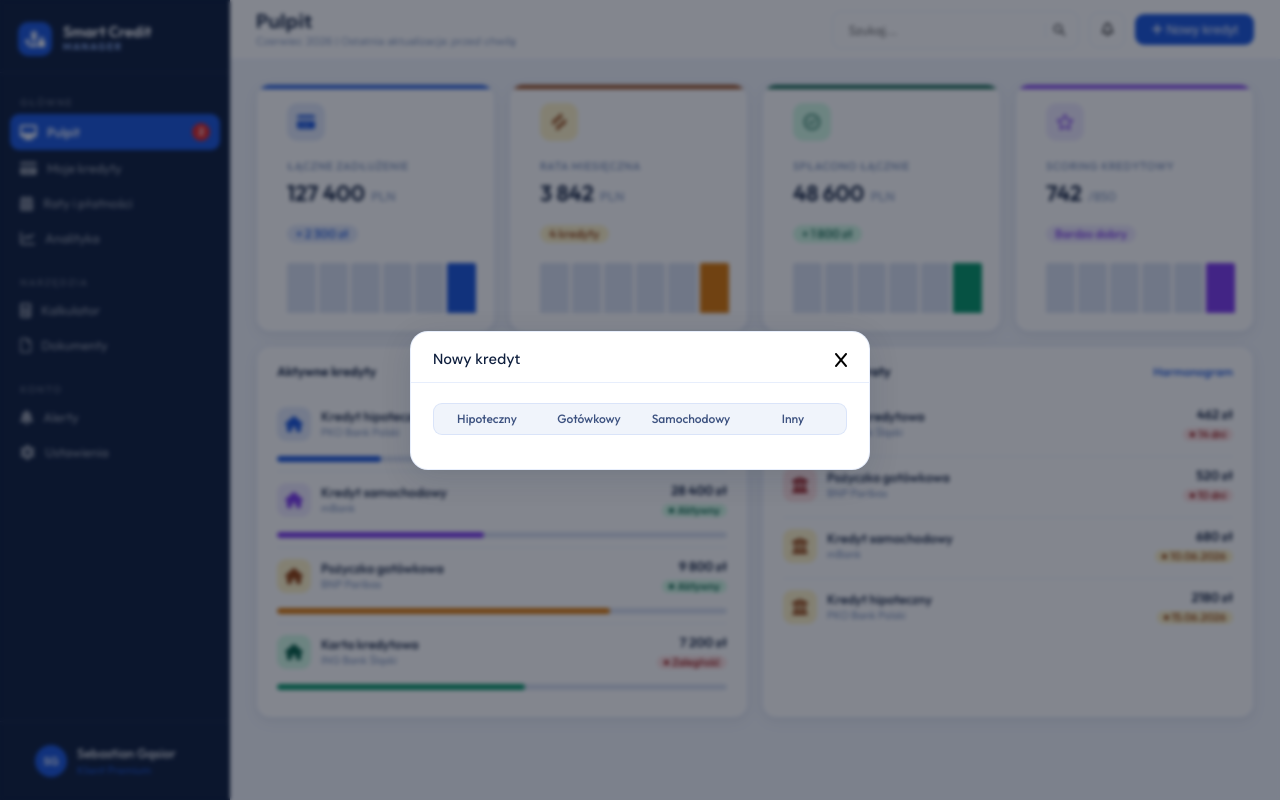
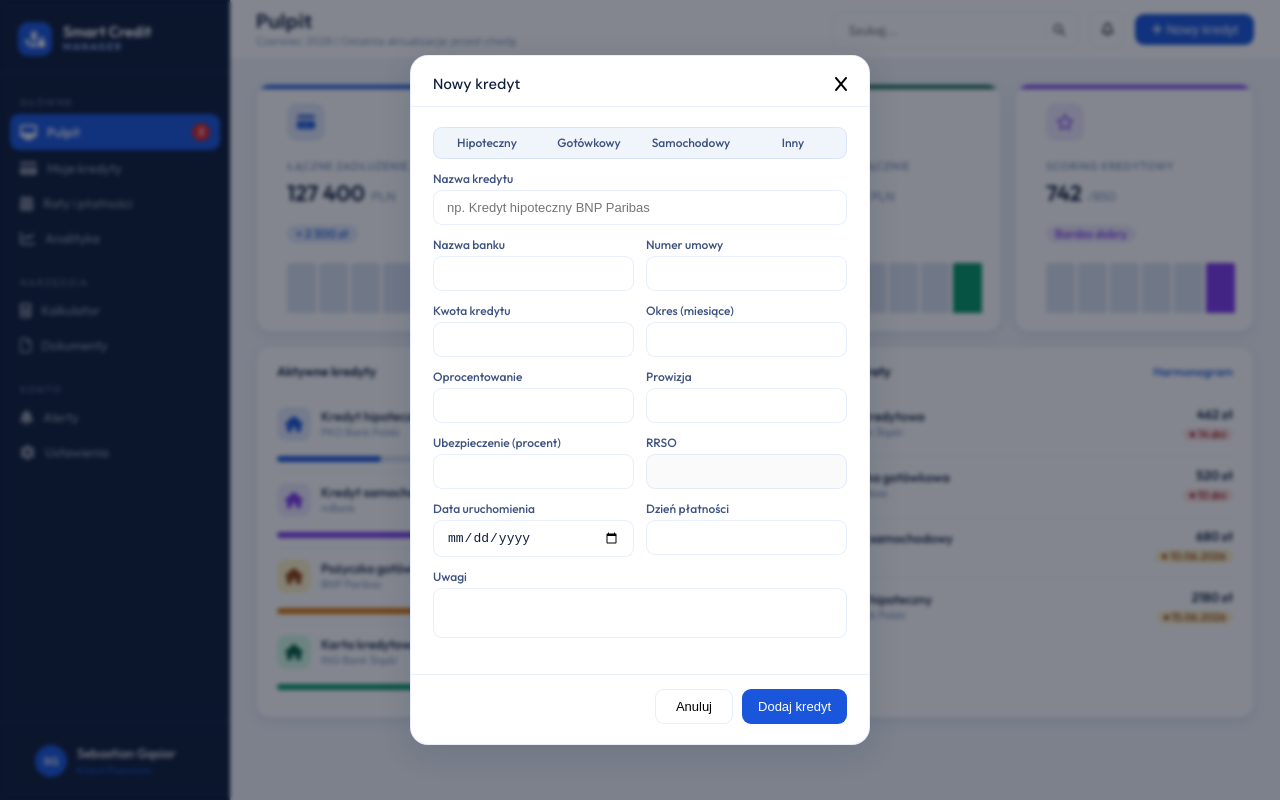
Before and after one commit to SebekGM/smart-credit-manager, a website built with Vite: page index.html in a window 1280 px wide. Both pictures are taken after a click on the button "Nowy kredyt". Built offline with nearby package versions, Linux system fonts and the light colour scheme.

Commit message:
feat: add modal/components

```diff
--- a/index.html
+++ b/index.html
@@ -33,8 +33,77 @@
             <div class="modal-body-row__cat-btn" id="modal-category" data-value="inny">Inny</div>
           </div>
         </div>
+
+        <div class="modal-body-row">
+          <label for="" class="modal-body-row__label">Nazwa kredytu</label>
+          <input type="text" class="modal-body-row__input" id="credit-name" placeholder="np. Kredyt hipoteczny BNP Paribas">
+        </div>
+
+        <div class="modal-body-row-twice">
+          <div class="modal-body-row">
+            <label class="modal-body-row__label">Nazwa banku</label>
+            <input type="text" class="modal-body-row__input" id="credit-bank-name">
+          </div>
+          <div class="modal-body-row">
+            <label class="modal-body-row__label">Numer umowy</label>
+            <input type="text" class="modal-body-row__input" id="credit-agreement-number">
+          </div>
+        </div>
+
+        <div class="modal-body-row-twice">
+          <div class="modal-body-row">
+            <label class="modal-body-row__label">Kwota kredytu</label>
+            <input type="number" class="modal-body-row__input" id="credit-value">
+          </div>
+          <div class="modal-body-row">
+            <label class="modal-body-row__label">Okres (miesiące)</label>
+            <input type="number" class="modal-body-row__input" id="credit-time">
+          </div>
+        </div>
+
+        <div class="modal-body-row-twice">
+          <div class="modal-body-row">
+            <label class="modal-body-row__label">Oprocentowanie</label>
+            <input type="number" class="modal-body-row__input" id="credit-interest">
+          </div>
+          <div class="modal-body-row">
+            <label class="modal-body-row__label">Prowizja</label>
+            <input type="number" class="modal-body-row__input" id="credit-commision">
+          </div>
+        </div>
+
+        <div class="modal-body-row-twice">
+          <div class="modal-body-row">
+            <label class="modal-body-row__label">Ubezpieczenie (procent)</label>
+            <input type="number" class="modal-body-row__input" id="credit-insurance">
+          </div>
+          <div class="modal-body-row">
+            <label class="modal-body-row__label">RRSO</label>
+            <input type="number" class="modal-body-row__input" id="credit-rrso" disabled>
+          </div>
+        </div>
+
+        <div class="modal-body-row-twice">
+          <div class="modal-body-row">
+            <label class="modal-body-row__label">Data uruchomienia</label>
+            <input type="date" class="modal-body-row__input" id="credit-start-date">
+          </div>
+          <div class="modal-body-row">
+            <label class="modal-body-row__label">Dzień płatności</label>
+            <input type="number" class="modal-body-row__input" id="credit-day">
+          </div>
+        </div>
+
+        <div class="modal-body-row">
+          <label class="modal-body-row__label">Uwagi</label>
+          <textarea class="modal-body-row__textarea" id="credit-comments"></textarea>
+        </div>
+
       </div>
-      <div class="modal-foot"></div>
+      <div class="modal-foot">
+        <button class="btn btn--outline">Anuluj</button>
+        <button class="btn btn--primary">Dodaj kredyt</button>
+      </div>
     </section>
   </div>
 
--- a/src/style/components/_buttons.scss
+++ b/src/style/components/_buttons.scss
@@ -24,4 +24,16 @@
             background-color: color.$btn-bg-primary-hover;
         }
     }
+
+    &--outline {
+        background-color: color.$btn-bg-outline;
+        transition: size.$transition-button;
+        padding: size.$padding-btn;
+        border: 1px solid color.$btn-border-outline;
+
+        &:hover {
+            background-color: color.$btn-bg-outline-hover;
+            border: 1px solid color.$btn-border-outline-hover;
+        }
+    }
 }
--- a/src/style/components/_modals.scss
+++ b/src/style/components/_modals.scss
@@ -65,6 +65,40 @@
                     }
                 }
             }
+
+            &__label {
+                font-weight: typo.$font-weight-medium;
+                color: #3D5280;
+                margin-bottom: 5px;
+                display: block;
+            }
+
+            &__input,
+            &__textarea {
+                width: 100%;
+                padding: 9px 13px;
+                border: 1px solid color.$border-primary;
+                border-radius: 9px;
+                font-size: 13px;
+                color: color.$txt-primary;
+                outline: none;
+                resize: none;
+                transition: border-color .15s;
+            }
+
+            &-twice {
+                display: grid;
+                grid-template-columns: 1fr 1fr;
+                gap: 12px;
+            }
         }
     }
+
+    &-foot {
+        padding: 14px 22px 20px;
+        display: flex;
+        gap: 9px;
+        justify-content: flex-end;
+        border-top: 1px solid color.$border-primary;
+    }
 }
```
